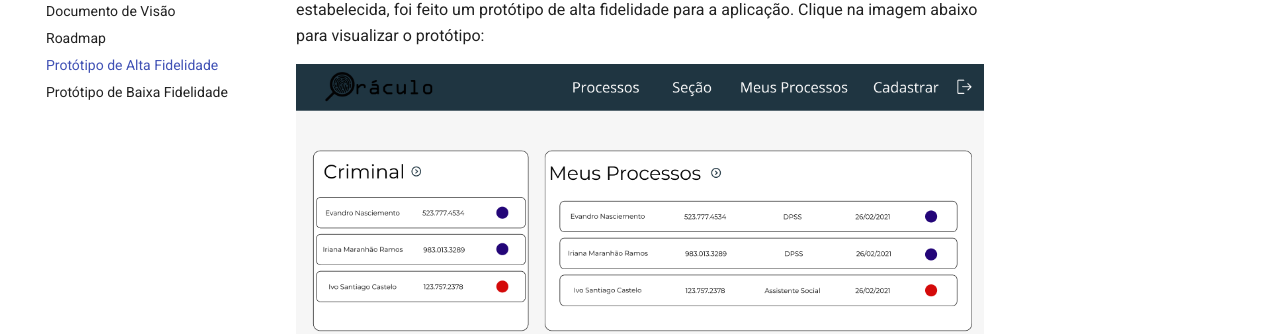
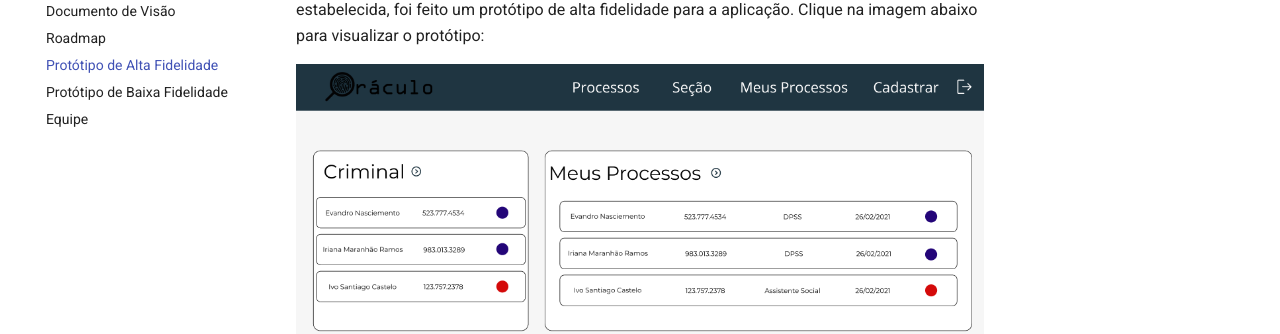
Before and after one commit to fga-eps-mds/2021.1-Oraculo, an MkDocs documentation site: the page built from docs/prototipo.md, in a window 1280 px wide. Shown: the part 256-590 px from the top of the page. Built offline with MkDocs 1.6.1 and Material for MkDocs 9.7.7, drawn with Linux system fonts in a browser that asks for light colours; comment, search, counter and statistics services are not loaded.

Commit message:
#29 add team to docs

```diff
--- a/mkdocs.yml
+++ b/mkdocs.yml
@@ -26,6 +26,7 @@ nav:
       - Roadmap: roadmap.md
       - Protótipo de Alta Fidelidade: prototipo.md
       - Protótipo de Baixa Fidelidade: prototipo-baixa-fidelidade.md
+      - Equipe: equipe.md
 
   - Lean Inception:
       - Introdução: leanInception/introducao-lean-inception.md
```
Also changed, not shown: docs/roadmap.md (+1 -1 lines).
